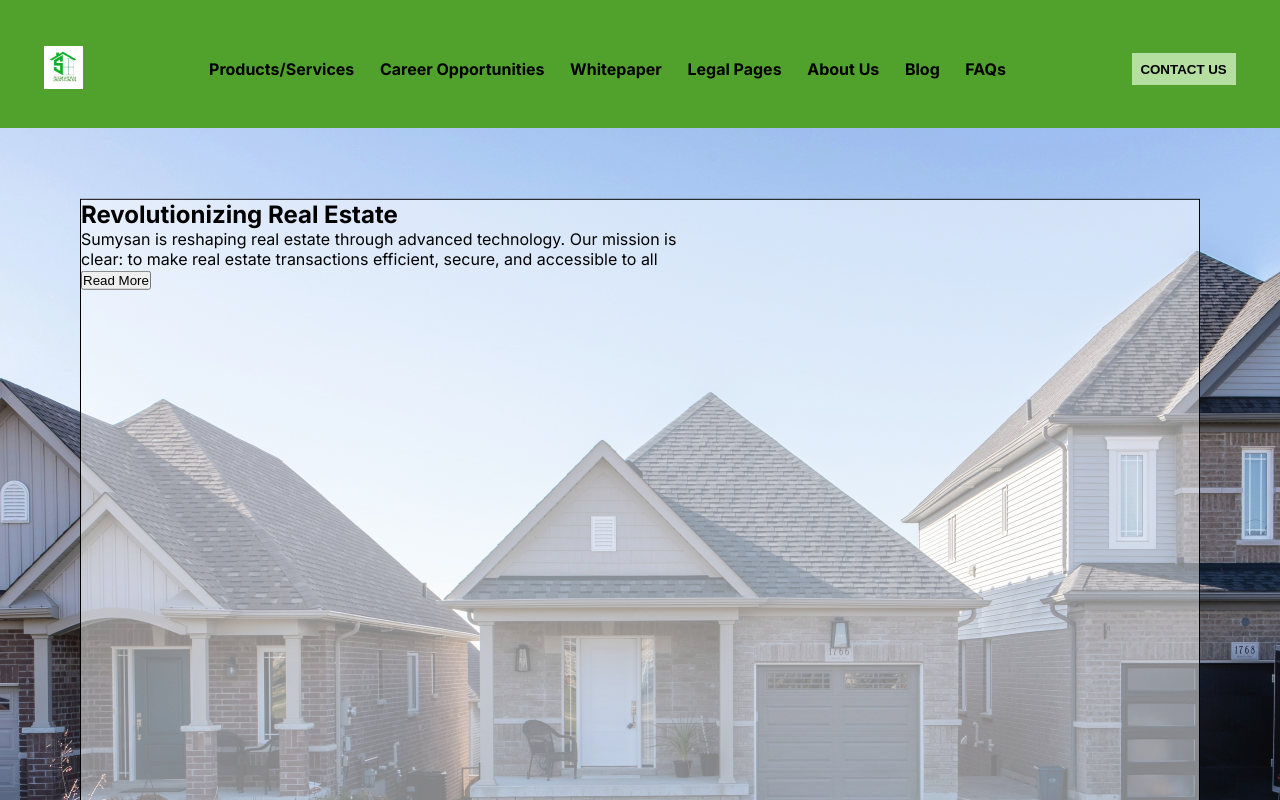
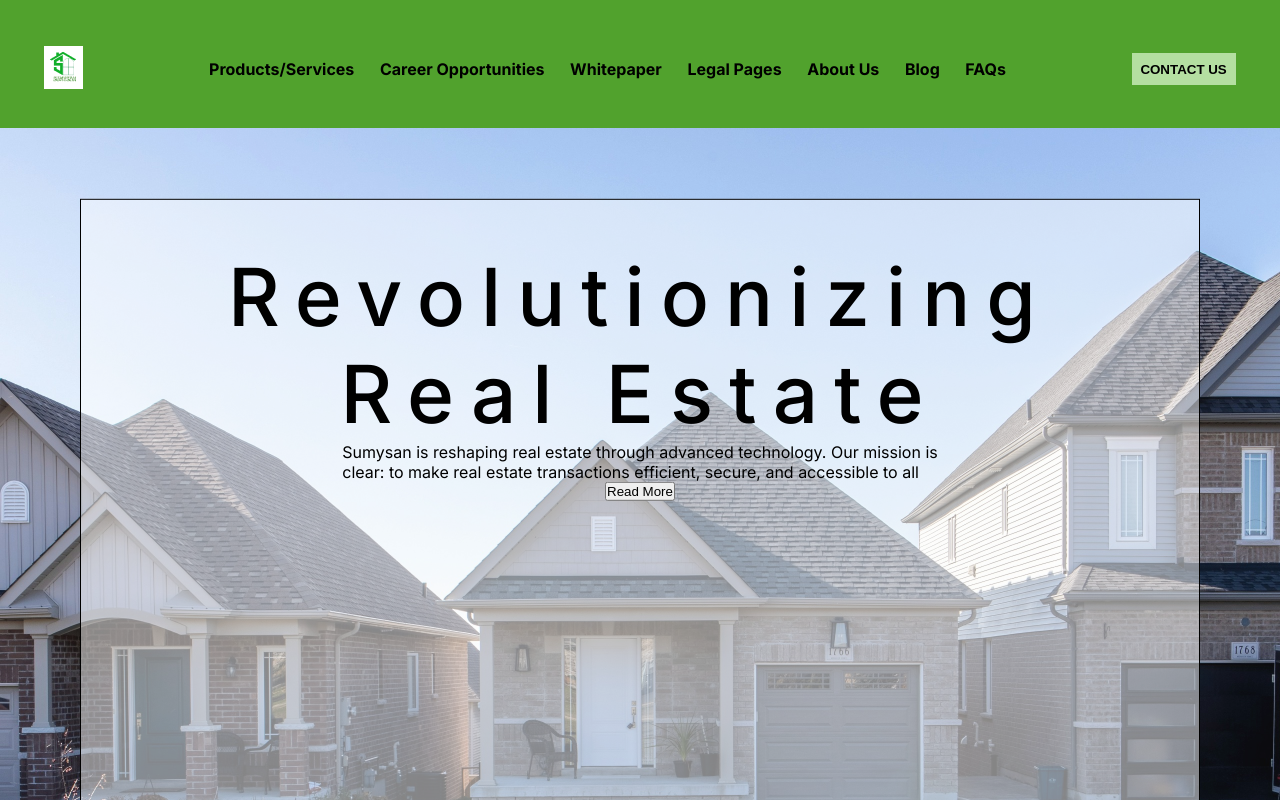
Before and after one commit to SumySan-Homex/Sumysan, a Next.js app: page / in a window 1280 px wide. Shown: the top 800 px of the page. Built offline with nearby package versions, Linux system fonts and the light colour scheme.

Commit message:
:lipstick: Update style file for the h2 tag content

```diff
--- a/components/About.tsx
+++ b/components/About.tsx
@@ -10,13 +10,13 @@ const About = () => {
       <div className={styles.container}>
         <div className={styles.card}>
           <div className={styles.cardContents}>
-            <h2>Revolutionizing Real Estate</h2>
+            <h2 className={styles.header}>Revolutionizing</h2>
+            <h2 className={styles.header}>Real Estate</h2>
 
             <p>
               Sumysan is reshaping real estate through advanced technology. Our
               mission is
-            </p>
-            <p>
+              <br />
               clear: to make real estate transactions efficient, secure, and
               accessible to all
             </p>
--- a/styles/about.module.css
+++ b/styles/about.module.css
@@ -14,3 +14,18 @@
 
   background-color: rgba(255, 255, 255, 0.5);
 }
+
+.cardContents {
+  display: flex;
+  flex-direction: column;
+  justify-content: center;
+  align-items: center;
+  margin: 3rem;
+}
+
+.header {
+  font-size: 5rem;
+  font-weight: 500;
+  font-style: normal;
+  letter-spacing: 1rem;
+}
```
